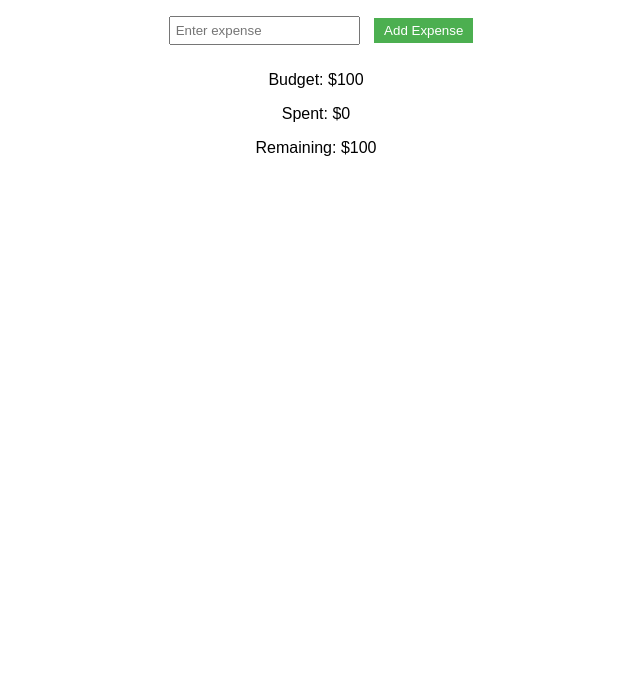
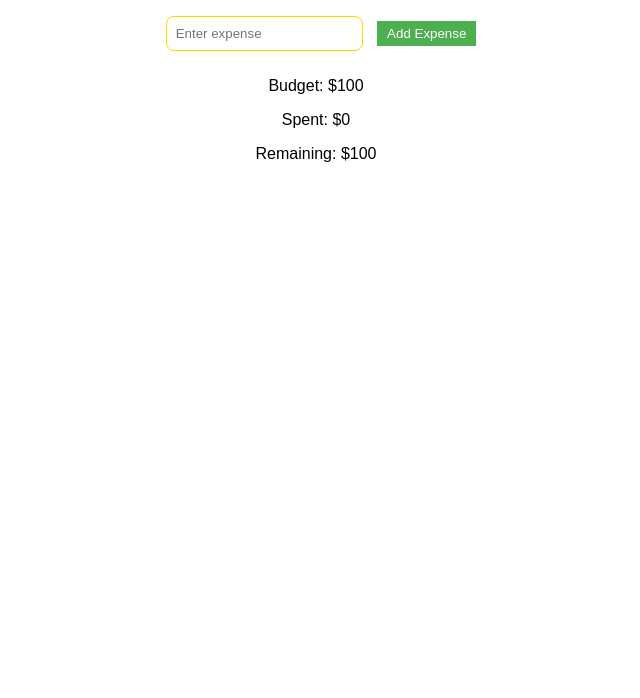
Before and after one commit to comrade-84/weekend-calculator, a plain HTML site: page index.html in a window 1280 px wide. Shown: the part 102-800 px from the top of the page, without its empty margins (324-964 px from the left). Drawn offline with Linux system fonts and the light colour scheme.

Commit message:
added some styles

```diff
--- a/style.css
+++ b/style.css
@@ -5,9 +5,19 @@
 }
 
 input {
-    padding: 5px;
+    padding: 9px;
     margin: 10px;
+    outline: none;
+    border: 1px solid gold;
+    border-radius: 8px;
+
 }
+input:focus{
+    background-color: #b4b4b4;
+    color: #3b3b3b;
+    border: none;
+}
+
 
 button {
     padding: 5px 10px;
```
